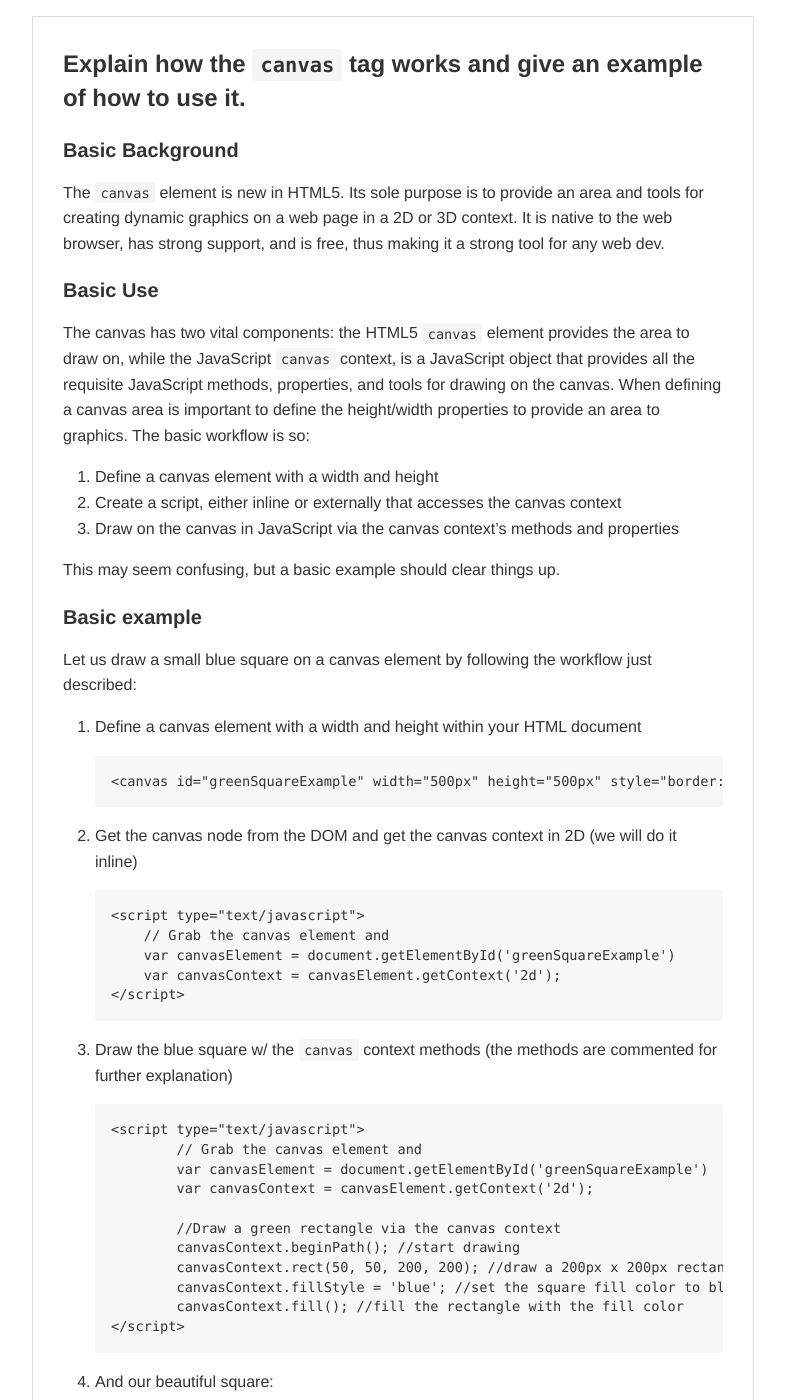
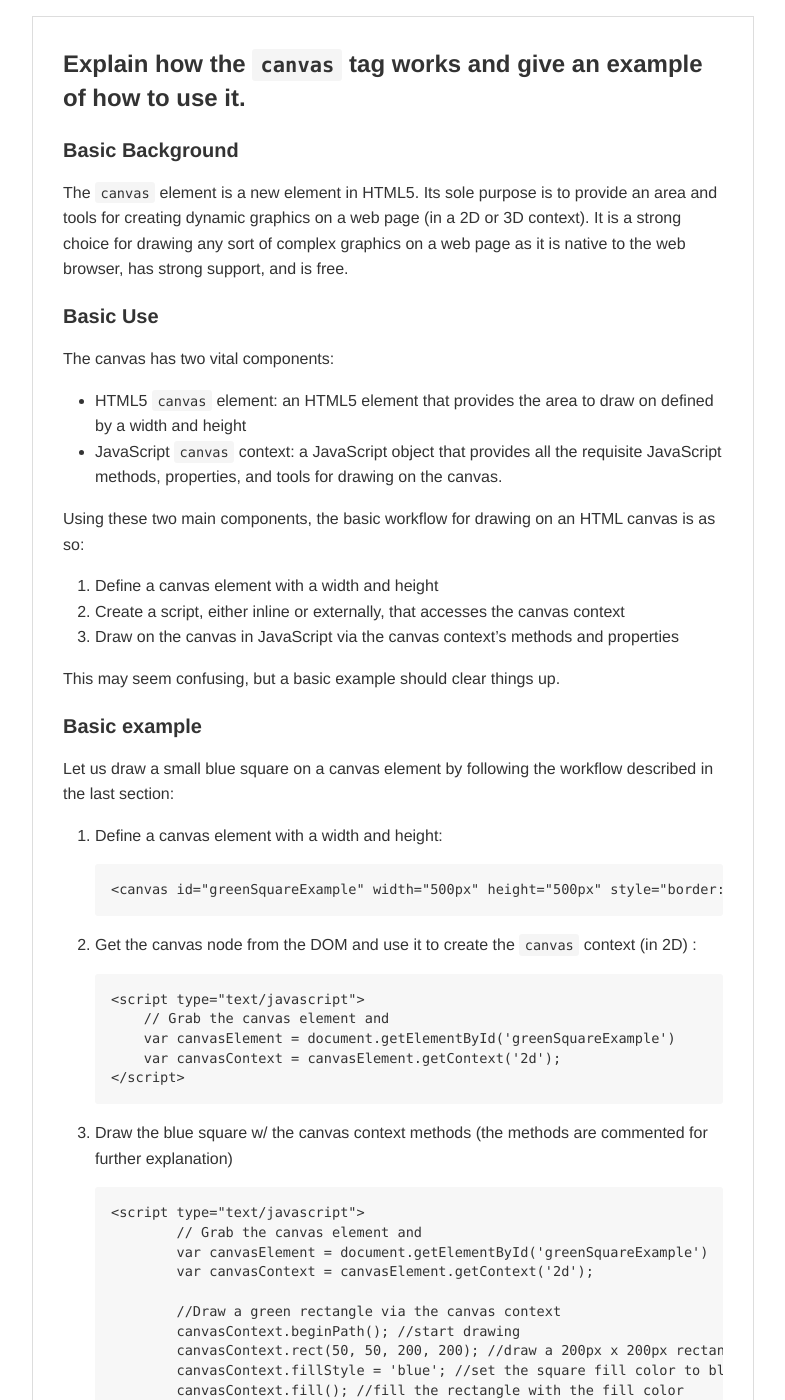
Before and after one commit to btmbtm/btmbtm.github.io, a Jekyll site: the page MDWork/ChromeDevTools/q1.html, which Jekyll copies as it is, in a window 1280 px wide and 1400 px high. Shown: the whole window, without its empty margins (247-1032 px from the left). Built offline with Jekyll 4.4.1, drawn with Linux system fonts in a browser that asks for light colours; some of the changed text lies outside the part shown.

Commit message:
Update MD article

```diff
--- a/MDWork/ChromeDevTools/q1.html
+++ b/MDWork/ChromeDevTools/q1.html
@@ -1016,25 +1016,30 @@ body .markdown-body
 }
 </style><title>q1</title></head><body><article class="markdown-body"><h3 id="explain-how-the-canvas-tag-works-and-give-an-example-of-how-to-use-it"><a name="user-content-explain-how-the-canvas-tag-works-and-give-an-example-of-how-to-use-it" href="#explain-how-the-canvas-tag-works-and-give-an-example-of-how-to-use-it" class="headeranchor-link" aria-hidden="true"><span class="headeranchor"></span></a>Explain how the <code>canvas</code> tag works and give an example of how to use it.</h3>
 <h4 id="basic-background"><a name="user-content-basic-background" href="#basic-background" class="headeranchor-link" aria-hidden="true"><span class="headeranchor"></span></a>Basic Background</h4>
-<p>The <code>canvas</code> element is new in HTML5. Its sole purpose is to provide an area and tools for creating dynamic graphics on a web page in a 2D or 3D context. It is native to the web browser, has strong support, and is free, thus making it a strong tool for any web dev. </p>
+<p>The <code>canvas</code> element is a new element in HTML5. Its sole purpose is to provide an area and tools for creating dynamic graphics on a web page (in a 2D or 3D context). It is a strong choice for drawing any sort of complex graphics on a web page as it is native to the web browser, has strong support, and is free.  </p>
 <h4 id="basic-use"><a name="user-content-basic-use" href="#basic-use" class="headeranchor-link" aria-hidden="true"><span class="headeranchor"></span></a>Basic Use</h4>
-<p>The canvas has two vital components: the HTML5 <code>canvas</code> element provides the area to draw on, while the JavaScript <code>canvas</code> context, is a JavaScript object that provides all the requisite JavaScript methods, properties, and tools for drawing on the canvas. When defining a canvas area is important to define the height/width properties to provide an area to  graphics. The basic workflow is so: </p>
+<p>The canvas has two vital components: </p>
+<ul>
+<li>HTML5 <code>canvas</code> element: an HTML5 element that provides the area to draw on defined by a width and height</li>
+<li>JavaScript <code>canvas</code> context: a JavaScript object that provides all the requisite JavaScript methods, properties, and tools for drawing on the canvas. </li>
+</ul>
+<p>Using these two main components, the basic workflow for drawing on an HTML canvas is as so: </p>
 <ol>
 <li>Define a canvas element with a width and height</li>
-<li>Create a script, either inline or externally that accesses the canvas context</li>
+<li>Create a script, either inline or externally, that accesses the canvas context</li>
 <li>Draw on the canvas in JavaScript via the canvas context&rsquo;s methods and properties</li>
 </ol>
 <p>This may seem confusing, but a basic example should clear things up. </p>
 <h4 id="basic-example"><a name="user-content-basic-example" href="#basic-example" class="headeranchor-link" aria-hidden="true"><span class="headeranchor"></span></a>Basic example</h4>
-<p>Let us draw a small blue square on a canvas element by following the workflow just described:</p>
+<p>Let us draw a small blue square on a canvas element by following the workflow described in the last section:</p>
 <ol>
 <li>
-<p>Define a canvas element with a width and height within your HTML document</p>
+<p>Define a canvas element with a width and height:</p>
 <pre><code>&lt;canvas id="greenSquareExample" width="500px" height="500px" style="border: 1px solid black"&gt;
 </code></pre>
 </li>
 <li>
-<p>Get the canvas node from the DOM and get the canvas context in 2D (we will do it inline)</p>
+<p>Get the canvas node from the DOM and use it to create the <code>canvas</code> context (in 2D) :</p>
 <pre><code>&lt;script type="text/javascript"&gt;
     // Grab the canvas element and
     var canvasElement = document.getElementById('greenSquareExample')
@@ -1043,7 +1048,7 @@ body .markdown-body
 </code></pre>
 </li>
 <li>
-<p>Draw the blue square w/ the <code>canvas</code> context methods (the methods are commented for further explanation)</p>
+<p>Draw the blue square w/ the canvas context methods (the methods are commented for further explanation)</p>
 <pre><code>&lt;script type="text/javascript"&gt;
         // Grab the canvas element and
         var canvasElement = document.getElementById('greenSquareExample')
@@ -1064,7 +1069,7 @@ body .markdown-body
 </li>
 </ol>
 <h4 id="end"><a name="user-content-end" href="#end" class="headeranchor-link" aria-hidden="true"><span class="headeranchor"></span></a>End</h4>
-<p>You should now have a basic overview of the <code>canvas</code> elements, understand its two main components (the canvas element and context), and the basic workflow for drawing graphics on the canvas elements. </p>
+<p>You should now have a basic overview of the <code>canvas</code> element, understand its two main components (the canvas element and context), and the basic workflow for drawing graphics on the canvas elements. </p>
 <p>Thank you for reading, and good luck on the rest of your CSS/HTML/JS journey!</p>
 <p>Brian Merriman | Web Developer | 2016</p>
 <script type="text/javascript">
```
